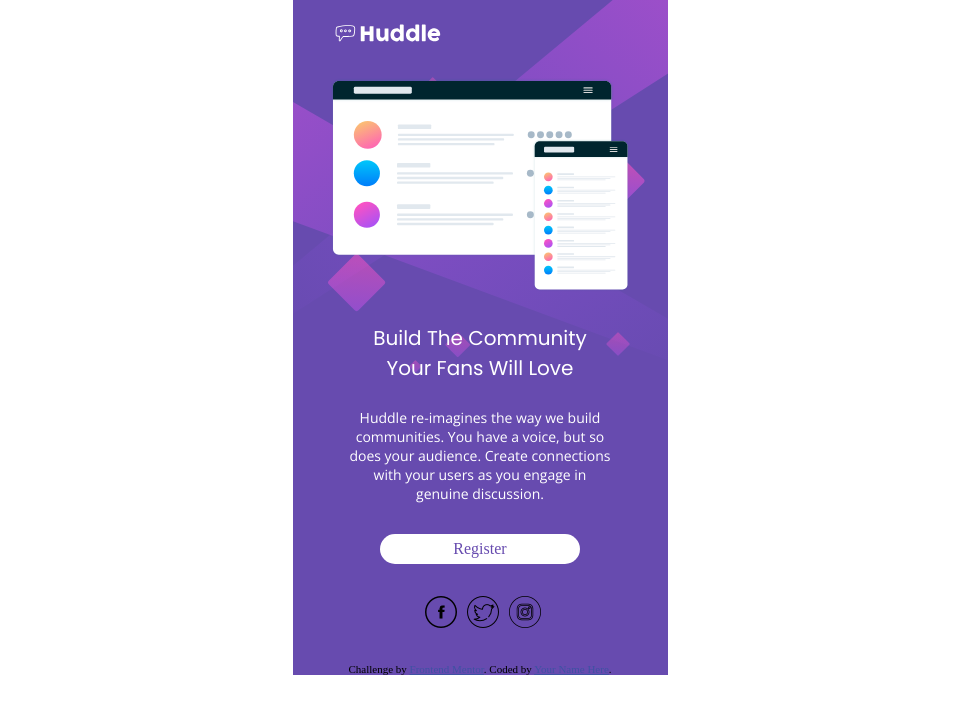
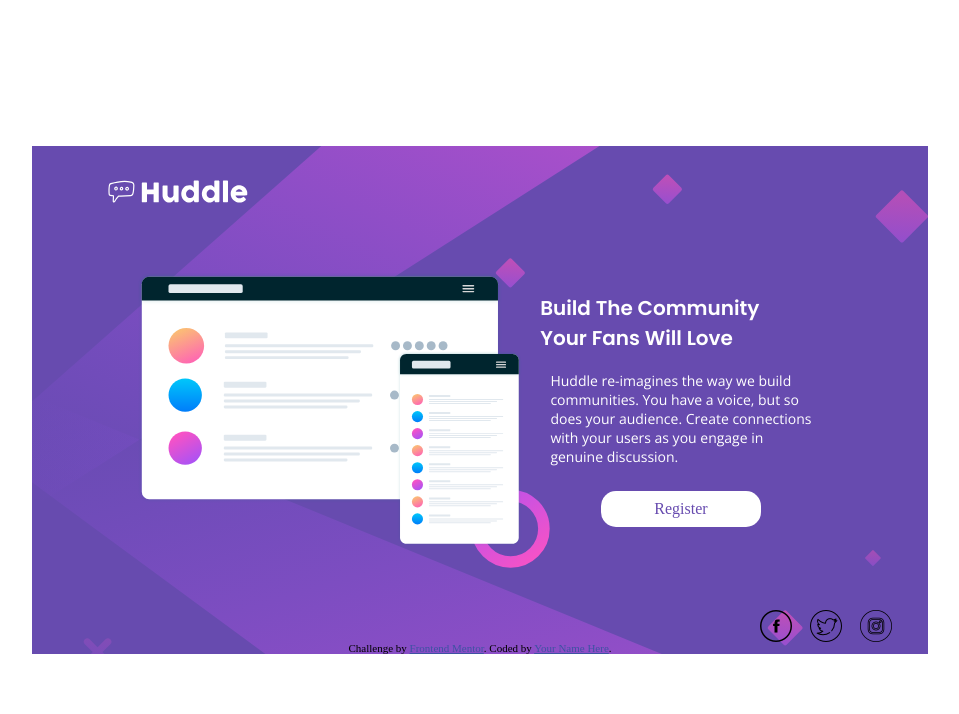
Before and after one commit to fernando44santos/Frontend-Mentor, a plain HTML site: page Quarto_Challeng Hub_Huddle_landing_page_with_singleintroductory_section-master/index.html in a window 1280 px wide. Shown: the whole page, without its empty margins (160-1119 px from the left). Drawn offline with nearby package versions, Linux system fonts and the light colour scheme.

Commit message:
responsividade

```diff
--- a/Quarto_Challeng Hub_Huddle_landing_page_with_singleintroductory_section-master/index.html
+++ b/Quarto_Challeng Hub_Huddle_landing_page_with_singleintroductory_section-master/index.html
@@ -29,17 +29,23 @@
     <div class="logo"><img
         src="/Quarto_Challeng Hub_Huddle_landing_page_with_singleintroductory_section-master/images/logo.svg"
         alt="logo"></div>
+
+    <div class="conteudo">
       <img class="illustration"
         src="/Quarto_Challeng Hub_Huddle_landing_page_with_singleintroductory_section-master/images/illustration-mockups.svg"
         alt="">
-    <div class="conteudo">
+      <div class="right">
         <p class="title">Build The Community <br> Your Fans Will Love</p>
         <p class="details">
           Huddle re-imagines the way we build <br> communities. You have a voice, but so <br> does your audience.
           Create connections <br> with your users as you engage in <br> genuine discussion. </p>
+          <div class="register">Register</div>
       </div>
 
-    <div class="register">Register</div>
+    </div>
+
+
+
 
     <div class="icons">
       <img src="/Quarto_Challeng Hub_Huddle_landing_page_with_singleintroductory_section-master/images/facebook(1).png"
--- a/Quarto_Challeng Hub_Huddle_landing_page_with_singleintroductory_section-master/sass/style.sass
+++ b/Quarto_Challeng Hub_Huddle_landing_page_with_singleintroductory_section-master/sass/style.sass
@@ -7,15 +7,18 @@
 
 body
     width: 100%
+    min-height: 100vh
     display: flex
     flex-direction: column
     align-items: center
+    justify-content: center
     .body
         background-color:  hsl(257, 40%, 49%)
         background-image: url("../images/bg-mobile.svg")
-        width: 375px
-        height: 675px
-        background-size: 375px
+        width: 23.4375em
+        min-height: 80vh
+        height: 95vh
+        background-size: 23.4375em
         background-repeat: no-repeat
         display: flex
         flex-direction: column
@@ -23,46 +26,112 @@ body
         justify-content: space-between
 
         .logo
-            width: 375px
+            width: 23.4375em
+            display: flex
 
-            display: flex
-            flex-direction: column
 
             img
-                max-width: 150px
-                padding-left: 10%
-                padding-top: 5%
+                max-width: 9.375em
+                margin-top: 1.5em
+                margin-left: 2em
 
-        .illustration
-            max-width: 300px
+
 
         .conteudo
-            height: 180px
+            height: 60vh
             display: flex
             flex-direction: column
             justify-content: space-between
+            align-items: center
+            .illustration
+                max-width: 18.75em
+            .right
+                display: flex
+                flex-direction: column
+                align-items: center
+                .title
+                    font-family: 'Poppins', sans-serif
+                    font-size: 1.25em
+                    font-weight: 600
+                    color: white
+                    margin-bottom: 0.9em
 
-            .title
-                font-family: 'Poppins', sans-serif
-                font-size: 20px
-                color: white
+                .details
+                    font-family: 'Open Sans', sans-serif
+                    font-size: 0.875em
+                    color: white
+                    margin-bottom: 1.8em
 
-            .details
-                font-family: 'Open Sans', sans-serif
-                font-size: 14px
-                color: white
 
-        .register
-            width: 200px
-            height: 30px
-            border-radius: 15px/15px
-            background-color: white
-            display: flex
-            align-items: center
-            flex-direction: column
-            justify-content: center
-            color: hsl(257, 40%, 49%)
+                .register
+                    width: 11em
+                    height: 2.2em
+                    border-radius: 15px/15px
+                    background-color: white
+                    display: flex
+                    align-items: center
+                    flex-direction: column
+                    justify-content: center
+                    color: hsl(257, 40%, 49%)
         .icons
-            width: 300px
+            width: 18.75em
             img
                 padding-left: 2%
+
+@media (min-width: 800px)
+    body
+        flex-direction: column
+
+        .body
+            flex-direction: column
+            min-width: 70vw
+            min-height: 60vh
+            height: auto
+            background-image: url("../images/bg-desktop.svg")
+            background-size: cover
+            .logo
+                width: 100%
+                // height: 5vw
+                flex-direction: column
+                align-items: left
+                justify-content: center
+                img
+                    margin:0%
+                    margin-top: 3%
+                    margin-left: 7.7%
+                    padding-top: 0%
+                    padding-left: 0%
+
+            .conteudo
+
+                flex-direction: row
+                width: 70vw
+                height: 50vh
+                align-items: center
+                justify-content: center
+                .title
+                    width: 22vw
+                    font-size: 1.7em
+                    text-align: justify
+                    margin-bottom: 6%
+                .details
+                    text-align: justify
+                    margin-bottom: 1em
+                .illustration
+                    width: 30vw
+                    max-width: 30vw
+                    .img
+                        width: 32vw
+                .right
+                    display: flex
+                    flex-direction: column
+                    align-items: left
+                    margin-left: 2%
+                    .register
+                        width: 10em
+                        height: 2.2em
+            .icons
+                width: 100%
+                display: flex
+                justify-content: right
+                margin-right: 8%
```
Also changed, not shown: Quarto_Challeng Hub_Huddle_landing_page_with_singleintroductory_section-master/css/style.css, 1 other file. Lines whose indentation alone changed are shown as unchanged.
